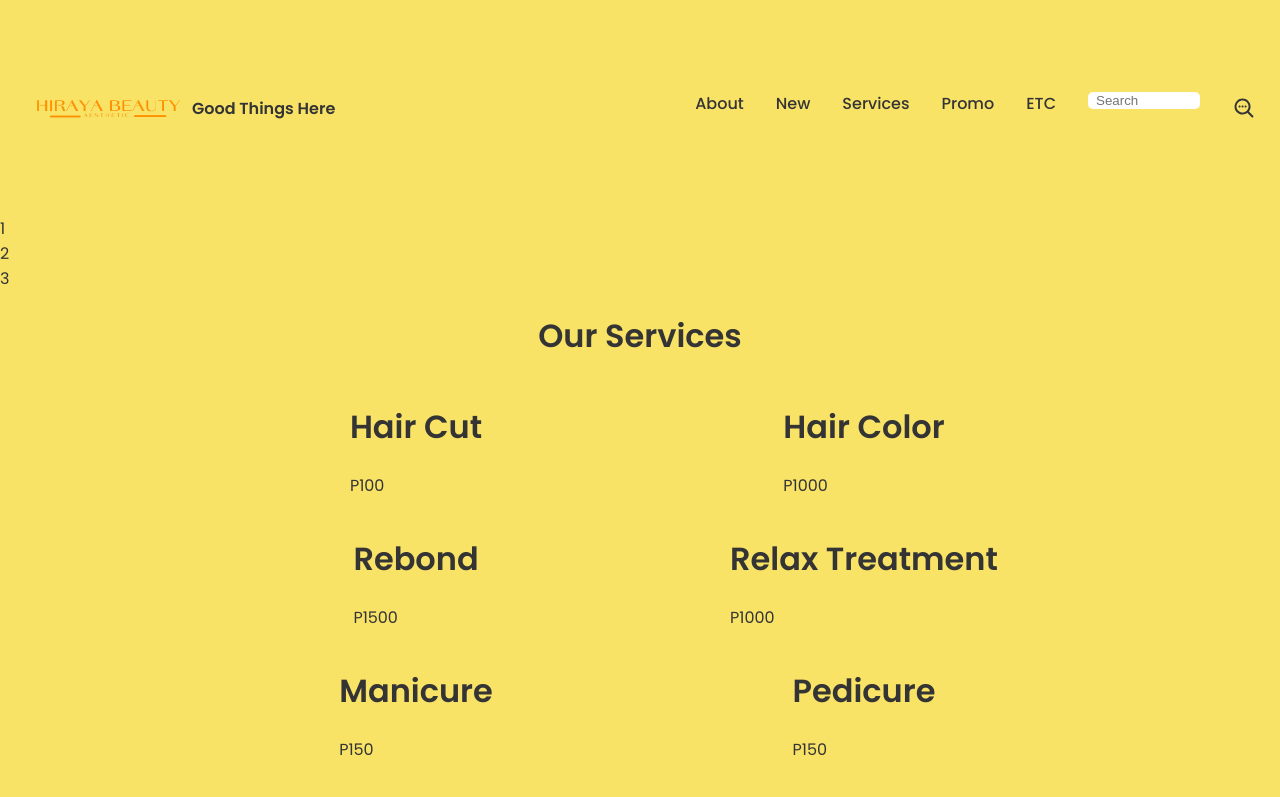
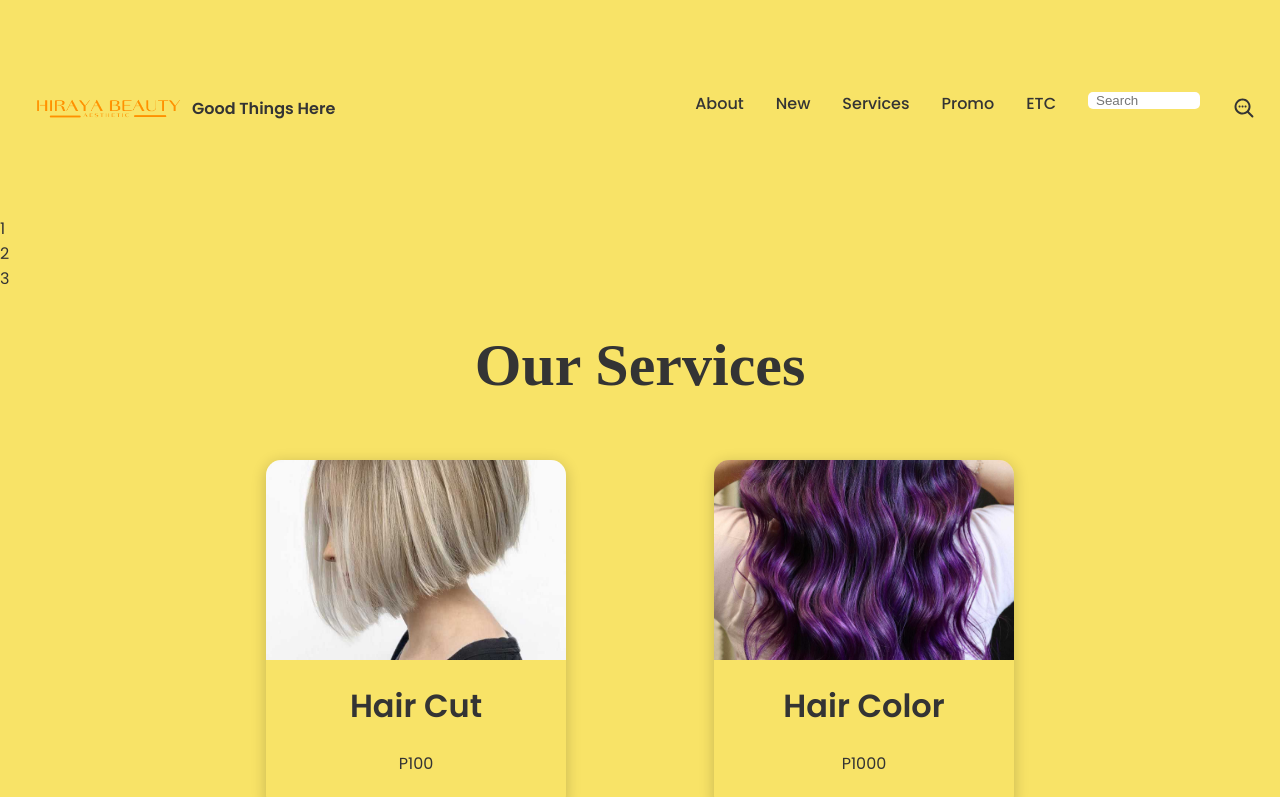
Before and after one commit to imvelvet22/Web-Development-Online-Appointment, a React (Create React App) app in the folder appointmentsettler/: page /services in a window 1280 px wide. Shown: the top 797 px of the page. Built offline with nearby package versions, Linux system fonts and the light colour scheme.

Commit message:
Update Services.css

```diff
--- a/appointmentsettler/src/components/header/Services.css
+++ b/appointmentsettler/src/components/header/Services.css
@@ -1,4 +1,3 @@
-
 .Services {
     width: 100%;
     height: auto;
@@ -8,7 +7,7 @@
     flex-direction: column;
 }
 
-.Services .ServicesTitle {
+.menuTitle {
     font-family: cursive;
     font-size: 60px;
 }
@@ -21,9 +20,7 @@
     place-items: center;
 }
 
-/* SERVICES ITEM STYLING */
-
-.ServicesItem {
+.servicesItem {
     border-radius: 15px;
     width: 300px;
     height: 350px;
@@ -31,13 +28,13 @@
     box-shadow: 0px 3px 15px rgba(0, 0, 0, 0.2);
 }
 
-.ServicesItem:hover {
+.servicesItem:hover {
     box-shadow: 0px 3px 15px rgba(0, 0, 0, 0.5);
     transition: 0.3s ease-in;
     cursor: pointer;
 }
 
-.ServicesItem div {
+.servicesItem div {
     border-top-left-radius: 15px;
     border-top-right-radius: 15px;
     width: 100%;
@@ -47,9 +44,11 @@
     background-size: cover;
 }
 
-.ServicesItem h1,
-.ServicesItem p {
-    margin-left: 20px;
+.servicesItem h1,
+.servicesItem p {
+    display: flex;
+    align-items: center;
+    justify-content: center;
 }
 
 @media only screen and (max-width: 1300px) {
```
